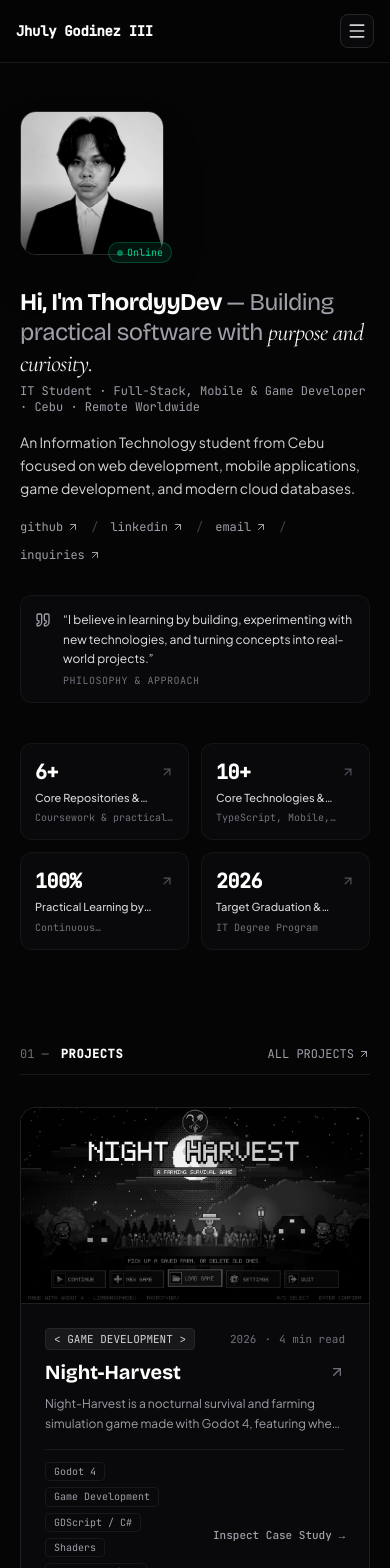
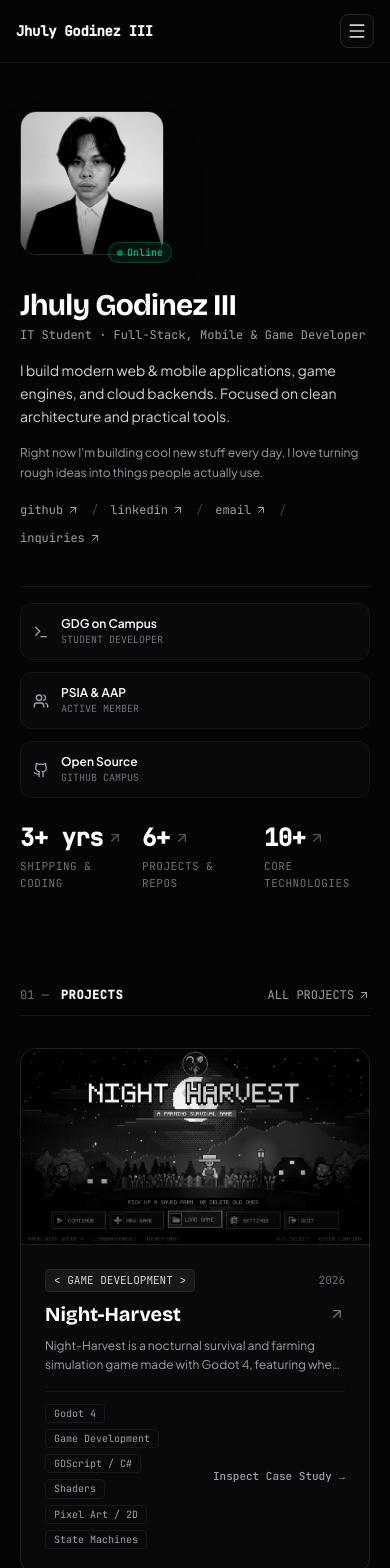
Before and after one commit to ThordyyDev/Portfolio, a React (Vite) app: page / in a window 390 px wide. Shown: the top 1568 px of the page. Built offline with nearby package versions, Linux system fonts and the light colour scheme.

Commit message:
feat(experiments): apply exact portfolio design from screenshots to design-experiments branch

```diff
--- a/src/App.tsx
+++ b/src/App.tsx
@@ -26,7 +26,6 @@ import {
   Terminal,
   Activity,
   Code2,
-  Quote,
 } from 'lucide-react';
 import {
   INITIAL_PROFILE,
@@ -117,69 +116,6 @@ function CertificationLogo({ type }: { type: CertificationItem['issuerType'] })
     );
   }
   return <Award className="w-8 h-8 text-white" />;
-}
-
-// 3-Discipline Matrix Components from 4a4a032
-function DisciplineHeader({
-  groupIndex,
-  domain,
-  description,
-}: {
-  groupIndex: string;
-  domain: string;
-  description: string;
-}) {
-  return (
-    <div className="space-y-1.5 pb-3 border-b border-zinc-900 cursor-default select-none">
-      <span className="text-[10px] font-mono text-zinc-500 tabular-nums uppercase tracking-widest">
-        DISCIPLINE {groupIndex}
-      </span>
-      <h3 className="font-display text-sm sm:text-base font-bold text-white tracking-tight">
-        {domain}
-      </h3>
-      <p className="text-xs text-zinc-400 leading-relaxed font-normal">
-        {description}
-      </p>
-    </div>
-  );
-}
-
-function SkillRowItem({
-  skill,
-  isSelected,
-  onSelect,
-}: {
-  skill: { name: string; proficiency: string; years: string };
-  isSelected: boolean;
-  onSelect: () => void;
-}) {
-  const { displayed, trigger } = useScramble(skill.name, { duration: 360, speed: 20 });
-
-  return (
-    <button
-      type="button"
-      onClick={onSelect}
-      onMouseLeave={() => trigger()}
-      className={`w-full py-2.5 px-2 flex items-center justify-between text-left transition-colors rounded cursor-pointer select-none ${
-        isSelected
-          ? 'bg-white text-black font-semibold'
-          : 'hover:bg-zinc-900/60 text-zinc-300'
-      }`}
-    >
-      <span className="text-xs font-mono font-medium whitespace-nowrap">
-        {displayed}
-      </span>
-      <div
-        className={`flex items-center gap-1.5 text-[11px] font-mono tabular-nums ${
-          isSelected ? 'text-black font-medium' : 'text-zinc-500'
-        }`}
-      >
-        <span>{skill.proficiency}</span>
-        <span aria-hidden="true">·</span>
-        <span>{skill.years}</span>
-      </div>
-    </button>
-  );
 }
 
 export default function App() {
@@ -434,13 +370,13 @@ export default function App() {
                   <a
                     key={sec.id}
                     href={sec.href}
-                    className={`group relative flex items-center justify-between px-2.5 py-1.5 text-xs font-mono rounded-md transition-all ${
+                    className={`group flex items-center justify-between px-2.5 py-1.5 text-xs font-mono rounded-md transition-all ${
                       isActive
                         ? 'text-white font-medium bg-zinc-900/90'
                         : 'text-zinc-400 hover:text-zinc-200 hover:bg-zinc-900/40'
                     }`}
                   >
-                    <span className="flex items-center gap-2 relative z-10">
+                    <span className="flex items-center gap-2">
                       <span
                         className={`text-[10px] ${
                           isActive ? 'text-white' : 'text-zinc-600'
@@ -451,7 +387,7 @@ export default function App() {
                       <span>{sec.label}</span>
                     </span>
                     {isActive && (
-                      <span className="w-1.5 h-1.5 rounded-full bg-white relative z-10" />
+                      <span className="w-1.5 h-1.5 rounded-full bg-white" />
                     )}
                   </a>
                 );
@@ -509,9 +445,9 @@ export default function App() {
         <main className="flex-1 md:ml-64 lg:ml-72 min-w-0">
           <div className="max-w-4xl mx-auto px-5 sm:px-8 lg:px-12 py-10 sm:py-16 space-y-24">
             {/* ===================================================== */}
-            {/* HERO INTRODUCTION (ORIGINAL INFORMATION & HEADLINE)   */}
+            {/* HERO INTRODUCTION (IMAGE 1 BRYL LIM STYLE)           */}
             {/* ===================================================== */}
-            <section id="hero" className="space-y-8 pt-2 sm:pt-4">
+            <section id="hero" className="space-y-10 pt-2 sm:pt-4">
               <div className="flex flex-col sm:flex-row items-start sm:items-center gap-8 sm:gap-10">
                 {/* Dithered / Monochrome Author Portrait */}
                 <div className="relative group shrink-0">
@@ -532,24 +468,21 @@ export default function App() {
 
                 {/* Typography and Bio */}
                 <div className="space-y-4 max-w-xl">
-                  <div className="space-y-1">
-                    <h1 className="font-display text-2xl sm:text-3xl lg:text-4xl font-bold tracking-tight text-white leading-tight">
-                      Hi, I&apos;m ThordyyDev{' '}
-                      <span className="text-zinc-400 font-normal">
-                        — Building practical software with{' '}
-                      </span>
-                      <span className="font-serif italic font-normal text-zinc-100">
-                        purpose and curiosity.
-                      </span>
+                  <div>
+                    <h1 className="font-display text-3xl sm:text-4xl font-bold tracking-tight text-white">
+                      {profile.name}
                     </h1>
-                    <p className="font-mono text-xs text-zinc-400">
-                      {profile.role} · {profile.location}
+                    <p className="font-mono text-xs sm:text-sm text-zinc-400 mt-1">
+                      IT Student · Full-Stack, Mobile &amp; Game Developer
                     </p>
                   </div>
 
-                  {/* Original Lead Bio */}
-                  <p className="text-sm text-zinc-300 leading-relaxed font-normal">
-                    {profile.leadBio}
+                  <p className="text-sm sm:text-base text-zinc-300 leading-relaxed font-normal">
+                    I build modern web &amp; mobile applications, game engines, and cloud backends. Focused on clean architecture and practical tools.
+                  </p>
+
+                  <p className="text-xs sm:text-sm text-zinc-400 leading-relaxed font-normal">
+                    Right now I'm building cool new stuff every day. I love turning rough ideas into things people actually use.
                   </p>
 
                   {/* Clean Links Row */}
@@ -589,43 +522,84 @@ export default function App() {
                 </div>
               </div>
 
-              {/* Editorial Philosophy Callout Card (From 4a4a032) */}
-              <div className="p-3.5 sm:p-4 rounded-xl bg-zinc-950 border border-zinc-900/80 flex items-start gap-3">
-                <Quote className="w-4 h-4 text-zinc-400 shrink-0 mt-0.5" />
-                <div className="space-y-1">
-                  <p className="text-xs sm:text-[0.925rem] text-zinc-200 font-sans leading-relaxed font-normal">
-                    “{profile.editorialPhilosophy}”
-                  </p>
-                  <span className="text-[10px] font-mono text-zinc-500 block tracking-wider uppercase">
-                    Philosophy &amp; Approach
-                  </span>
+              {/* Highlights & Quantitative KPI Bar (Image 1 Style) */}
+              <div className="space-y-4 pt-4 border-t border-zinc-900/90">
+                {/* Affiliations Banner Strip */}
+                <div className="grid grid-cols-1 sm:grid-cols-3 gap-3">
+                  <div className="p-3 rounded-xl bg-zinc-950 border border-zinc-900/80 flex items-center gap-3">
+                    <Terminal className="w-4 h-4 text-zinc-400 shrink-0" />
+                    <div className="min-w-0">
+                      <div className="text-xs font-semibold text-white truncate">
+                        GDG on Campus
+                      </div>
+                      <div className="text-[10px] font-mono text-zinc-500 uppercase">
+                        Student Developer
+                      </div>
                     </div>
                   </div>
 
-              {/* Full Quantitative KPI Row (From 4a4a032: 6+, 10+, 100%, 2026) */}
-              <div className="grid grid-cols-2 sm:grid-cols-4 gap-3 pt-2">
-                {profile.metrics.map((m, idx) => (
-                  <div
-                    key={idx}
-                    className="p-3.5 rounded-xl bg-zinc-950 border border-zinc-900/80 space-y-1"
-                  >
-                    <div className="font-mono text-xl sm:text-2xl font-semibold text-white tracking-tight flex items-center justify-between">
-                      <span>{m.value}</span>
-                      <ArrowUpRight className="w-3.5 h-3.5 text-zinc-600" />
+                  <div className="p-3 rounded-xl bg-zinc-950 border border-zinc-900/80 flex items-center gap-3">
+                    <Users className="w-4 h-4 text-zinc-400 shrink-0" />
+                    <div className="min-w-0">
+                      <div className="text-xs font-semibold text-white truncate">
+                        PSIA &amp; AAP
                       </div>
-                    <div className="text-[11px] font-medium text-zinc-300 line-clamp-1">
-                      {m.label}
-                    </div>
-                    <div className="text-[10px] font-mono text-zinc-500 line-clamp-1">
-                      {m.timeframe}
+                      <div className="text-[10px] font-mono text-zinc-500 uppercase">
+                        Active Member
                       </div>
                     </div>
-                ))}
+                  </div>
+
+                  <div className="p-3 rounded-xl bg-zinc-950 border border-zinc-900/80 flex items-center gap-3">
+                    <Github className="w-4 h-4 text-zinc-400 shrink-0" />
+                    <div className="min-w-0">
+                      <div className="text-xs font-semibold text-white truncate">
+                        Open Source
+                      </div>
+                      <div className="text-[10px] font-mono text-zinc-500 uppercase">
+                        GitHub Campus
+                      </div>
+                    </div>
+                  </div>
+                </div>
+
+                {/* Big Metric Counters */}
+                <div className="grid grid-cols-3 gap-4 pt-2">
+                  <div className="space-y-1">
+                    <div className="font-mono text-2xl sm:text-3xl font-semibold text-white tracking-tight flex items-center gap-1">
+                      <span>3+ yrs</span>
+                      <ArrowUpRight className="w-4 h-4 text-zinc-600" />
+                    </div>
+                    <div className="text-[11px] font-mono text-zinc-500 uppercase tracking-wider">
+                      Shipping &amp; Coding
+                    </div>
+                  </div>
+
+                  <div className="space-y-1">
+                    <div className="font-mono text-2xl sm:text-3xl font-semibold text-white tracking-tight flex items-center gap-1">
+                      <span>6+</span>
+                      <ArrowUpRight className="w-4 h-4 text-zinc-600" />
+                    </div>
+                    <div className="text-[11px] font-mono text-zinc-500 uppercase tracking-wider">
+                      Projects &amp; Repos
+                    </div>
+                  </div>
+
+                  <div className="space-y-1">
+                    <div className="font-mono text-2xl sm:text-3xl font-semibold text-white tracking-tight flex items-center gap-1">
+                      <span>10+</span>
+                      <ArrowUpRight className="w-4 h-4 text-zinc-600" />
+                    </div>
+                    <div className="text-[11px] font-mono text-zinc-500 uppercase tracking-wider">
+                      Core Technologies
+                    </div>
+                  </div>
+                </div>
               </div>
             </section>
 
             {/* ===================================================== */}
-            {/* 01 — PROJECTS SECTION (REAL DATA & BENTO CASE STUDIES) */}
+            {/* 01 — PROJECTS SECTION (IMAGE 2 STYLE)                 */}
             {/* ===================================================== */}
             <CursorTrailZone>
               <section id="projects" className="space-y-8 scroll-mt-12">
@@ -683,7 +657,7 @@ export default function App() {
                   </div>
                 )}
 
-                {/* Project Cards (Stacked clean layout inspired by Bryl Lim Image 2) */}
+                {/* Project Cards (Stacked/Grid clean layout inspired by Bryl Lim Image 2) */}
                 <div className="grid grid-cols-1 gap-6">
                   {filteredStudies.map((study) => (
                     <motion.div
@@ -711,11 +685,7 @@ export default function App() {
                             <span className="inline-flex items-center gap-1.5 px-2 py-0.5 rounded bg-zinc-900 border border-zinc-800 text-zinc-300">
                               &lt; {study.category.toUpperCase()} &gt;
                             </span>
-                            <div className="flex items-center gap-2 text-zinc-500">
-                              <span>{study.year}</span>
-                              <span>·</span>
-                              <span>{study.readTime}</span>
-                            </div>
+                            <span className="text-zinc-500">{study.year}</span>
                           </div>
 
                           <h3 className="font-display text-xl font-bold text-white group-hover:text-zinc-200 transition-colors flex items-center justify-between">
@@ -752,7 +722,7 @@ export default function App() {
             </CursorTrailZone>
 
             {/* ===================================================== */}
-            {/* 02 — EXPERIENCE SECTION (REAL BACKGROUND TIMELINE)    */}
+            {/* 02 — EXPERIENCE SECTION (IMAGE 3 BRYL LIM STYLE)      */}
             {/* ===================================================== */}
             <section id="experience" className="space-y-6 scroll-mt-12">
               <div className="flex items-center justify-between pb-3 border-b border-zinc-900">
@@ -813,32 +783,22 @@ export default function App() {
             </section>
 
             {/* ===================================================== */}
-            {/* 03 — STACK SECTION (FULL 3-DISCIPLINE MATRIX 4a4a032) */}
+            {/* 03 — STACK SECTION (IMAGE 3 BRYL LIM STYLE)           */}
             {/* ===================================================== */}
-            <section id="stack" className="space-y-8 scroll-mt-12">
+            <section id="stack" className="space-y-6 scroll-mt-12">
               <div className="flex items-center justify-between pb-3 border-b border-zinc-900">
                 <div className="flex items-center gap-3">
                   <span className="font-mono text-xs text-zinc-500">03 —</span>
                   <h2 className="font-mono text-xs font-bold text-white uppercase tracking-wider">
-                    Stack &amp; Capabilities
+                    Stack
                   </h2>
                 </div>
-                {activeSkillFilter && (
-                  <button
-                    type="button"
-                    onClick={() => setActiveSkillFilter(null)}
-                    className="px-2.5 py-1 text-xs font-mono text-black bg-white rounded hover:bg-zinc-200 transition-colors cursor-pointer"
-                  >
-                    Reset Filter ({activeSkillFilter})
-                  </button>
-                )}
+                <span className="font-mono text-xs text-zinc-500">
+                  CLICK TO FILTER PROJECTS
+                </span>
               </div>
 
-              {/* Quick Horizontal Filter Pills */}
-              <div className="space-y-2">
-                <span className="text-[10px] font-mono text-zinc-500 uppercase tracking-widest block">
-                  Quick Filter by Stack:
-                </span>
+              {/* Horizontal Pill Tags */}
               <div className="flex flex-wrap items-center gap-2">
                 {TECH_STACK_PILLS.map((pill) => {
                   const isSelected = activeSkillFilter === pill;
@@ -847,7 +807,7 @@ export default function App() {
                       key={pill}
                       type="button"
                       onClick={() => handleSelectSkill(pill)}
-                        className={`px-3 py-1.5 text-xs font-mono rounded-lg border transition-all cursor-pointer ${
+                      className={`px-3.5 py-2 text-xs font-mono rounded-lg border transition-all cursor-pointer ${
                         isSelected
                           ? 'bg-white text-black font-semibold border-white shadow-sm'
                           : 'bg-[#09090b] text-zinc-300 border-zinc-800 hover:border-zinc-600 hover:text-white'
@@ -858,34 +818,10 @@ export default function App() {
                   );
                 })}
               </div>
-              </div>
-
-              {/* Complete 3-Discipline Skill Matrix from 4a4a032 */}
-              <div className="grid grid-cols-1 md:grid-cols-3 gap-8 pt-4">
-                {SKILL_GROUPS.map((group) => (
-                  <div key={group.index} className="space-y-4">
-                    <DisciplineHeader
-                      groupIndex={group.index}
-                      domain={group.domain}
-                      description={group.description}
-                    />
-                    <div className="divide-y divide-zinc-900/80">
-                      {group.skills.map((skill) => (
-                        <SkillRowItem
-                          key={skill.name}
-                          skill={skill}
-                          isSelected={activeSkillFilter === skill.name}
-                          onSelect={() => handleSelectSkill(skill.name)}
-                        />
-                      ))}
-                    </div>
-                  </div>
-                ))}
-              </div>
             </section>
 
             {/* ===================================================== */}
-            {/* 04 — CERTIFICATIONS & BADGES (PLACEHOLDERS)           */}
+            {/* 04 — CERTIFICATIONS & BADGES (IMAGE 3 STYLE)         */}
             {/* ===================================================== */}
             <section id="certifications" className="space-y-6 scroll-mt-12">
               <div className="flex items-center justify-between pb-3 border-b border-zinc-900">
@@ -895,12 +831,17 @@ export default function App() {
                     Certifications
                   </h2>
                 </div>
-                <span className="font-mono text-xs text-zinc-500">
-                  CREDENTIALS &amp; BADGES
-                </span>
+                <a
+                  href={profile.githubUrl}
+                  target="_blank"
+                  rel="noopener noreferrer"
+                  className="font-mono text-xs text-zinc-400 hover:text-white transition-colors inline-flex items-center gap-1"
+                >
+                  ALL CERTIFICATIONS <ArrowUpRight className="w-3 h-3" />
+                </a>
               </div>
 
-              {/* Card Grid with Placeholders */}
+              {/* 3 or 4 Card Grid (Bryl Lim Image 3) */}
               <div className="grid grid-cols-1 sm:grid-cols-2 lg:grid-cols-3 gap-4">
                 {INITIAL_CERTIFICATIONS.map((cert) => (
                   <div
@@ -937,7 +878,7 @@ export default function App() {
             </section>
 
             {/* ===================================================== */}
-            {/* 05 — AFFILIATIONS SECTION (COMMUNITY & CAMPUS)        */}
+            {/* 05 — AFFILIATIONS SECTION (IMAGE 4 STYLE)             */}
             {/* ===================================================== */}
             <section id="affiliations" className="space-y-6 scroll-mt-12">
               <div className="flex items-center justify-between pb-3 border-b border-zinc-900">
@@ -978,7 +919,7 @@ export default function App() {
             </section>
 
             {/* ===================================================== */}
-            {/* 06 — GITHUB CONTRIBUTIONS GRID                        */}
+            {/* 06 — GITHUB CONTRIBUTIONS GRID (IMAGE 4 STYLE)        */}
             {/* ===================================================== */}
             <section className="space-y-4 pt-2">
               <div className="flex items-center justify-between pb-3 border-b border-zinc-900">
@@ -1035,7 +976,7 @@ export default function App() {
             </section>
 
             {/* ===================================================== */}
-            {/* 07 — CONTACT (DIRECT COORDINATES & GMAIL INQUIRY)     */}
+            {/* 07 — CONTACT & DIRECT DISPATCH                        */}
             {/* ===================================================== */}
             <section id="contact" className="space-y-6 scroll-mt-12 pb-12">
               <div className="flex items-center justify-between pb-3 border-b border-zinc-900">
@@ -1050,63 +991,7 @@ export default function App() {
                 </span>
               </div>
 
-              <div className="grid grid-cols-1 lg:grid-cols-12 gap-8 items-start">
-                {/* Left Coordinates Column (From 4a4a032) */}
-                <div className="lg:col-span-5 space-y-4">
-                  <p className="text-xs sm:text-sm text-zinc-400 leading-relaxed font-normal">
-                    {profile.availability}. Open for web, mobile, and collaborative software projects.
-                  </p>
-
-                  <div className="space-y-2 pt-2 border-t border-zinc-900 font-mono text-xs">
-                    <div className="p-3 rounded-xl bg-zinc-950 border border-zinc-900 space-y-1">
-                      <span className="text-[10px] text-zinc-500 uppercase tracking-widest block">
-                        Electronic Mail
-                      </span>
-                      <div className="flex items-center justify-between gap-2">
-                        <a
-                          href={`mailto:${profile.email}`}
-                          className="text-white hover:underline truncate"
-                        >
-                          {profile.email}
-                        </a>
-                        <button
-                          type="button"
-                          onClick={handleCopyEmail}
-                          className="shrink-0 inline-flex items-center gap-1 px-2 py-0.5 rounded bg-zinc-900 border border-zinc-800 text-[11px] text-zinc-300 hover:text-white cursor-pointer"
-                        >
-                          {emailCopied ? <Check className="w-3 h-3 text-emerald-400" /> : <Copy className="w-3 h-3" />}
-                          {emailCopied ? 'Copied' : 'Copy'}
-                        </button>
-                      </div>
-                    </div>
-
-                    <div className="p-3 rounded-xl bg-zinc-950 border border-zinc-900 space-y-1">
-                      <span className="text-[10px] text-zinc-500 uppercase tracking-widest block">
-                        Location &amp; Timezone
-                      </span>
-                      <span className="text-white block">
-                        {profile.location} (UTC+8)
-                      </span>
-                    </div>
-
-                    <div className="p-3 rounded-xl bg-zinc-950 border border-zinc-900 space-y-1">
-                      <span className="text-[10px] text-zinc-500 uppercase tracking-widest block">
-                        GitHub
-                      </span>
-                      <a
-                        href={profile.githubUrl}
-                        target="_blank"
-                        rel="noopener noreferrer"
-                        className="text-white hover:underline inline-flex items-center gap-1"
-                      >
-                        github.com/ThordyyDev <ArrowUpRight className="w-3 h-3" />
-                      </a>
-                    </div>
-                  </div>
-                </div>
-
-                {/* Right Inquiry Form */}
-                <div className="lg:col-span-7 p-6 rounded-2xl bg-[#09090b] border border-zinc-800">
+              <div className="p-6 sm:p-8 rounded-2xl bg-[#09090b] border border-zinc-800">
                 {contactSubmitted ? (
                   <div className="py-8 text-center space-y-4">
                     <div className="w-10 h-10 rounded-full bg-white text-black flex items-center justify-center mx-auto">
@@ -1150,7 +1035,7 @@ export default function App() {
                           required
                           value={contactName}
                           onChange={(e) => setContactName(e.target.value)}
-                            placeholder="Your Name"
+                          placeholder="Bill Cipher"
                           className="w-full px-3.5 py-2 text-sm text-white bg-[#050505] border border-zinc-800 rounded-lg focus:outline-none focus:border-white transition-colors"
                         />
                       </div>
@@ -1167,7 +1052,7 @@ export default function App() {
                           required
                           value={contactEmail}
                           onChange={(e) => setContactEmail(e.target.value)}
-                            placeholder="your@email.com"
+                          placeholder="bill@domain.com"
                           className="w-full px-3.5 py-2 text-sm text-white bg-[#050505] border border-zinc-800 rounded-lg focus:outline-none focus:border-white transition-colors"
                         />
                       </div>
@@ -1222,7 +1107,6 @@ export default function App() {
                     </button>
                   </form>
                 )}
-                </div>
               </div>
             </section>
           </div>
```
Lines whose indentation alone changed are shown as unchanged.
